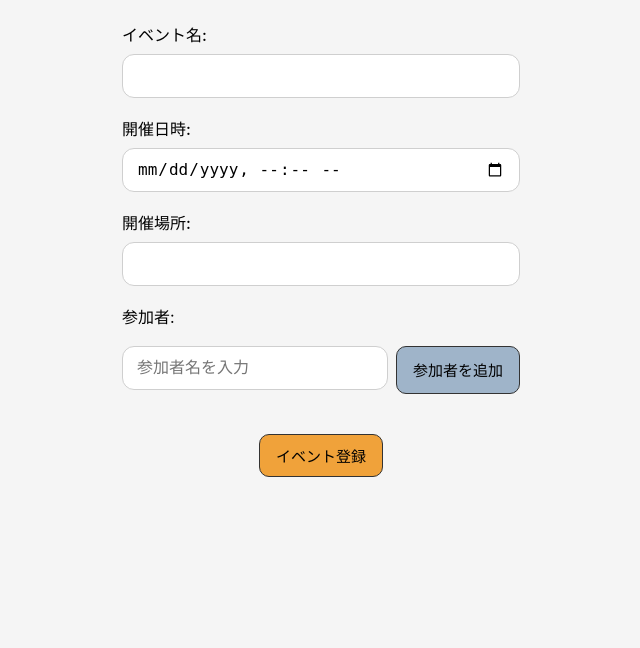
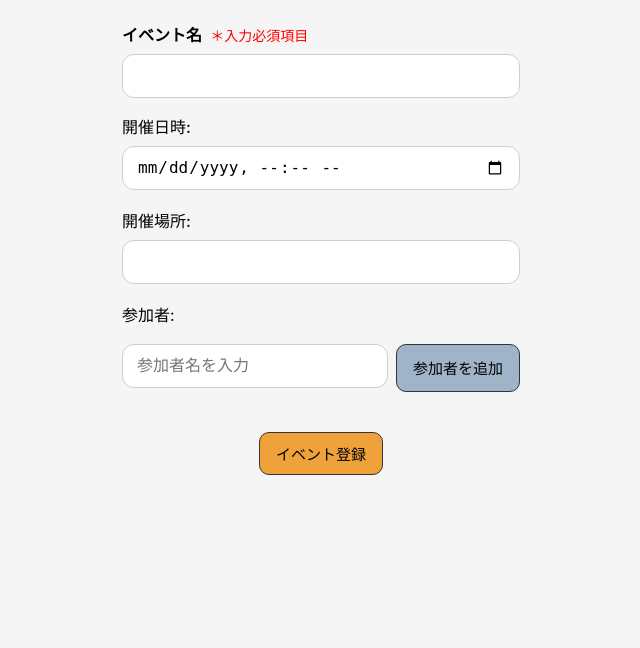
Before and after one commit to HanakoAnami/bbq-ready, a Django app: page /events/new/ in a window 1280 px wide. Shown: the part 61-709 px from the top of the page, without its empty margins (319-959 px from the left). Run offline with Django 5.2, Linux system fonts and the light colour scheme; a user stored in the database is signed in.

Commit message:
イベント作成フォーム*必須項目　追加

```diff
--- a/bbq_app/static/bbq_app/css/style.css
+++ b/bbq_app/static/bbq_app/css/style.css
@@ -1517,3 +1517,19 @@ input[type="checkbox"] {
     text-decoration: none;
     font-size: 16px;
 }
+
+/* =====================
+   event form
+===================== */
+.required {
+    color: red;
+    font-size: 14px;
+    margin-left: 4px;
+}
+
+.form-error {
+    color: red;
+    font-size: 13px;
+    display: block;
+    margin-top: 4px;
+}
--- a/bbq_app/templates/bbq_app/event_form.html
+++ b/bbq_app/templates/bbq_app/event_form.html
@@ -10,15 +10,18 @@
 <form method="post" novalidate>
     {% csrf_token %}
 
-    <p>
-        <label for="{{ form.name.id_for_label }}">イベント名:</label>
+    <div class="form-group">
+        <label for="{{ form.name.id_for_label }}">
+            <strong>イベント名</strong>
+            <span class="required">＊入力必須項目</span>
+        </label>
+
         {{ form.name }}
+
         {% if form.name.errors %}
-            {% for error in form.name.errors %}
-                <span class="form-error">{{ error }}</span>
-            {% endfor %}
+            <span class="form-error">{{ form.name.errors.0 }}</span>
         {% endif %}
-    </p>
+    </div>
 
     <p>
         <label for="{{ form.held_at.id_for_label }}">開催日時:</label>
--- a/bbq_ready/settings.py
+++ b/bbq_ready/settings.py
@@ -24,9 +24,9 @@ BASE_DIR = Path(__file__).resolve().parent.parent
 SECRET_KEY = 'django-insecure-8ekdk35!@zef_4noshe^i)o$!3-7@#nx9@9&e3*98yj&wcyf4k'
 
 # SECURITY WARNING: don't run with debug turned on in production!
-DEBUG = False
+DEBUG = True
 
-ALLOWED_HOSTS = ["anamihanako.pythonanywhere.com"]
+ALLOWED_HOSTS = ["127.0.0.1", "localhost", "anamihanako.pythonanywhere.com"]
 
 
 # Application definition
```
Also changed, not shown: db.sqlite3.
